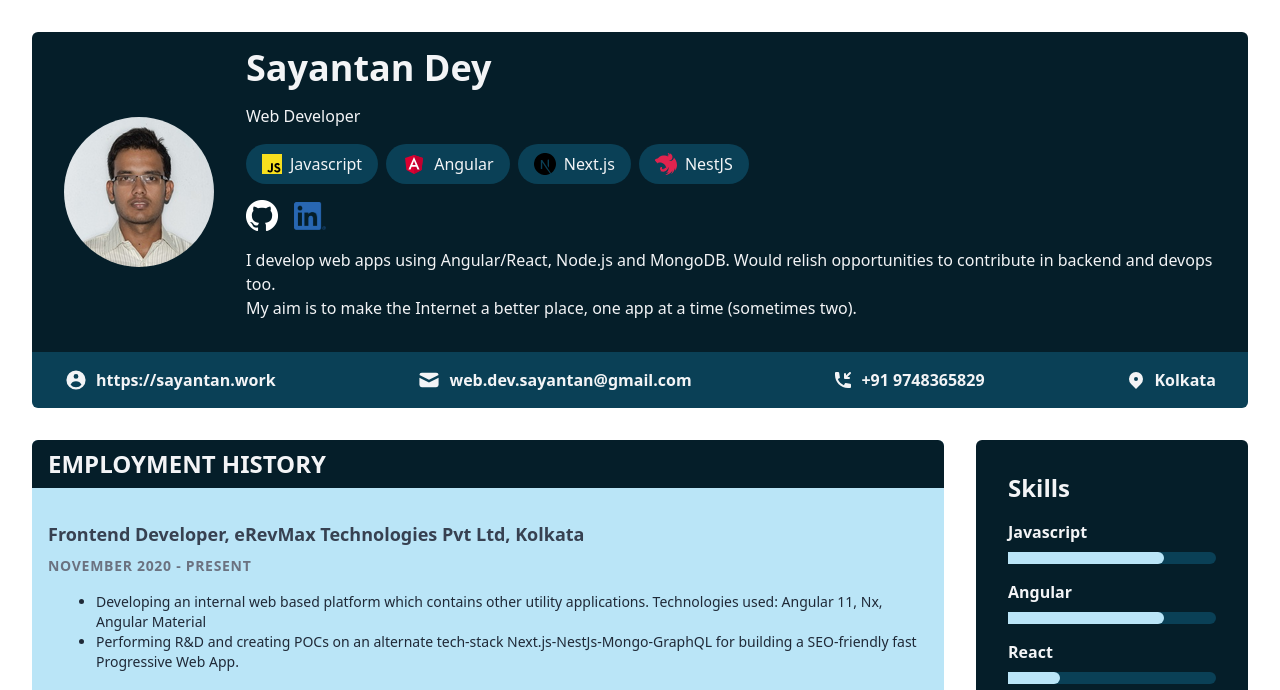
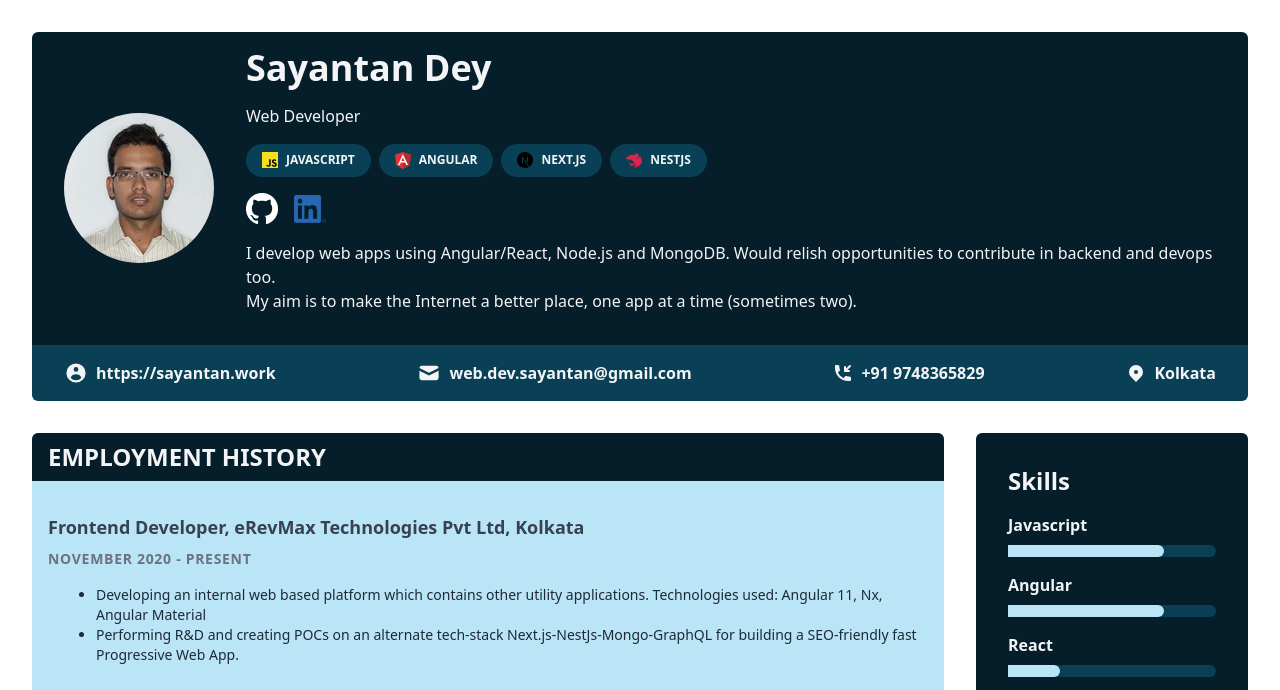
Before and after one commit to Ishanz23/sayantan.work, a Gatsby site: page / in a window 1280 px wide. Shown: the top 690 px of the page. Built offline with nearby package versions, Linux system fonts and the light colour scheme; Gatsby itself is replaced by a stand-in of ours.

Commit message:
fix: fixed tech icons

```diff
--- a/src/data/profiles/sayantan.json
+++ b/src/data/profiles/sayantan.json
@@ -109,7 +109,28 @@
   "summary": {
     "name": "Sayantan Dey",
     "designation": "Web Developer",
-    "primarySkills": ["Javascript", "Angular", "Next.js", "NestJS"]
+    "primarySkills": [
+      {
+        "name": "Javascript",
+        "icon": "javascript.svg",
+        "url": "https://www.javascript.com/"
+      },
+      {
+        "name": "Angular",
+        "icon": "angular.svg",
+        "url": "https://angular.io/"
+      },
+      {
+        "name": "Next.js",
+        "icon": "next.svg",
+        "url": "https://nextjs.org/"
+      },
+      {
+        "name": "NestJS",
+        "icon": "nest.svg",
+        "url": "https://nestjs.com/"
+      }
+    ]
   },
   "contact": {
     "portfolio": "https://sayantan.work",
--- a/src/data/profiles/sayantani.json
+++ b/src/data/profiles/sayantani.json
@@ -2,7 +2,28 @@
   "summary": {
     "name": "Sayantani Sensharma",
     "designation": "Web Developer",
-    "primarySkills": ["Javascript", "Angular", "Next.js", "NestJS"]
+    "primarySkills": [
+      {
+        "name": "Javascript",
+        "icon": "javascript.svg",
+        "url": "https://www.javascript.com/"
+      },
+      {
+        "name": "Angular",
+        "icon": "angular.svg",
+        "url": "https://angular.io/"
+      },
+      {
+        "name": "Next.js",
+        "icon": "next.svg",
+        "url": "https://nextjs.org/"
+      },
+      {
+        "name": "NestJS",
+        "icon": "nest.svg",
+        "url": "https://nestjs.com/"
+      }
+    ]
   },
   "contact": {
     "portfolio": "https://sayantani.work",
--- a/src/pages/index.js
+++ b/src/pages/index.js
@@ -1,7 +1,5 @@
 import React from 'react'
 import { graphql } from 'gatsby'
-
-import { StaticImage } from 'gatsby-plugin-image'
 
 import Skill from '../components/Skill'
 import Employment from '../components/Employment'
@@ -24,13 +22,10 @@ export default function Index({ data }) {
           <div className='designation pt-4'>{summary.designation}</div>
           <div className='skills pt-4 flex justify-center sm:justify-start flex-wrap gap-2'>
             {summary.primarySkills.map((skill) => (
-              <div className='bg-secondary rounded-full px-4 py-2 flex gap-2 items-center' key={skill}>
-                {skill === 'Javascript' && <StaticImage src='../images/javascript.svg' alt='' width='20' height='20' />}
-                {skill === 'Angular' && <StaticImage src='../images/angular.svg' alt='' width='24' height='24' />}
-                {skill === 'Next.js' && <StaticImage src='../images/next.svg' alt='' width='22' height='22' />}
-                {skill === 'NestJS' && <StaticImage src='../images/nestjs.svg' alt='' width='22' height='22' />}
-                {skill}
-              </div>
+              <a className='bg-secondary rounded-full px-4 py-2 flex gap-2 items-center' href={skill.url} key={skill}>
+                <img src={`/icons/${skill.icon}`} alt='' width='16' height='16' />
+                <span className='text-xs font-bold uppercase'>{skill.name}</span>
+              </a>
             ))}
           </div>
           <div className='links flex items-center pt-4'>
@@ -162,7 +157,11 @@ export const query = graphql`
       summary {
         designation
         name
-        primarySkills
+        primarySkills {
+          name
+          icon
+          url
+        }
       }
       contact {
         email
```
Also changed, not shown: src/images/angular.svg (deleted), static/icons/angular.svg (added), static/icons/javascript.svg (renamed from src/images/javascript.svg), static/icons/nest.svg (renamed from src/images/nestjs.svg), static/icons/next.svg (renamed from src/images/next.svg).
